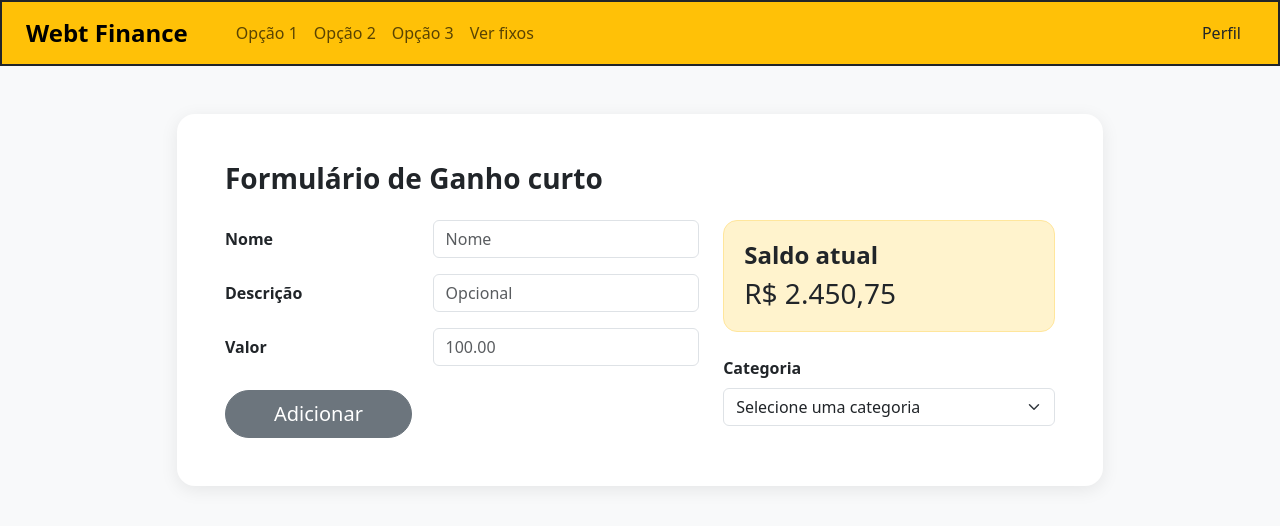
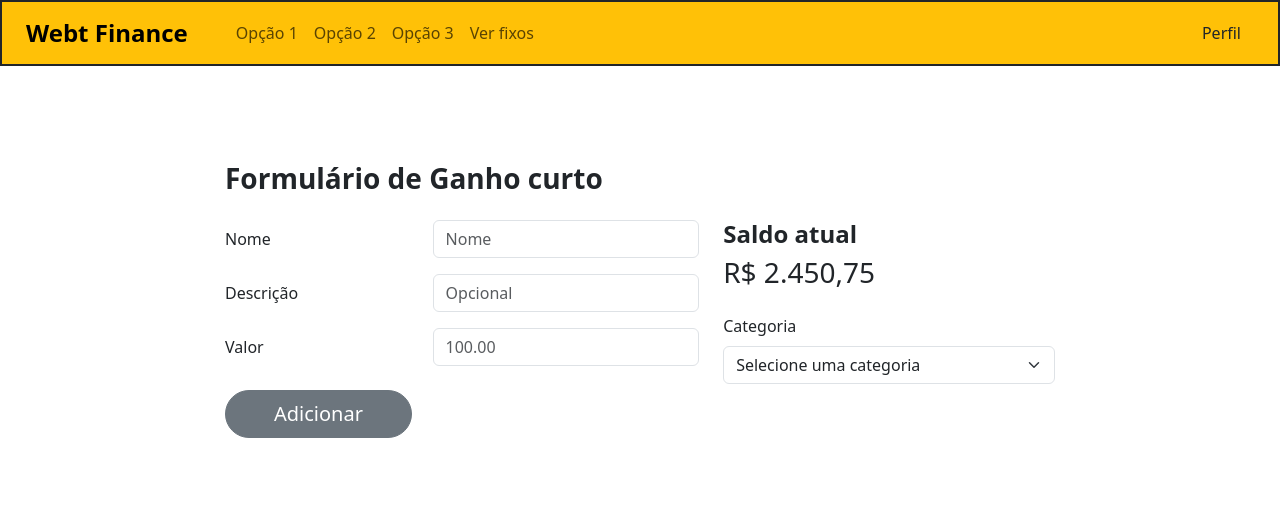
Before and after one commit to rafaelSilveiraSilva/Projeto-Integrador-Info3, a PHP site: page /ganhocurto.php in a window 1280 px wide. Shown: the top 526 px of the page. Run offline with PHP 8.4, Linux system fonts and the light colour scheme; a user stored in the database is signed in; data comes from the database, SQL or seed files in the repository.

Commit message:
Add files via upload

```diff
--- a/ganhocurto.php
+++ b/ganhocurto.php
@@ -67,12 +67,7 @@ if ($_SERVER['REQUEST_METHOD'] == 'POST') {
     <title>Ganho curto - Webt Finance</title>
     <link rel="stylesheet" href="https://cdnjs.cloudflare.com/ajax/libs/twitter-bootstrap/5.3.8/css/bootstrap.min.css">
     <script src="https://cdnjs.cloudflare.com/ajax/libs/twitter-bootstrap/5.3.8/js/bootstrap.bundle.min.js" defer></script>
-    <style>
-        body { background-color: #f8f9fa; }
-        .formulario { background: white; border-radius: 18px; box-shadow: 0 4px 18px rgba(0,0,0,.08); }
-        .campo-titulo { font-weight: bold; }
-        .saldo-box { background: #fff3cd; border: 1px solid #ffe69c; border-radius: 14px; padding: 20px; }
-    </style>
+
 </head>
 <body>
     <nav class="navbar navbar-expand-lg bg-warning border border-2 border-dark">
```
